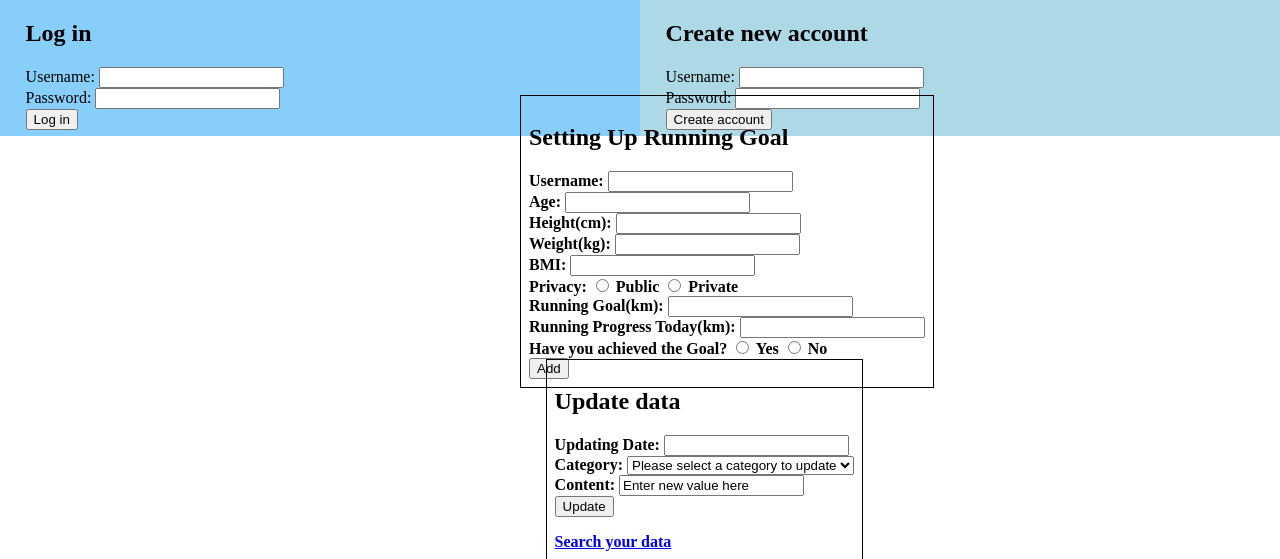
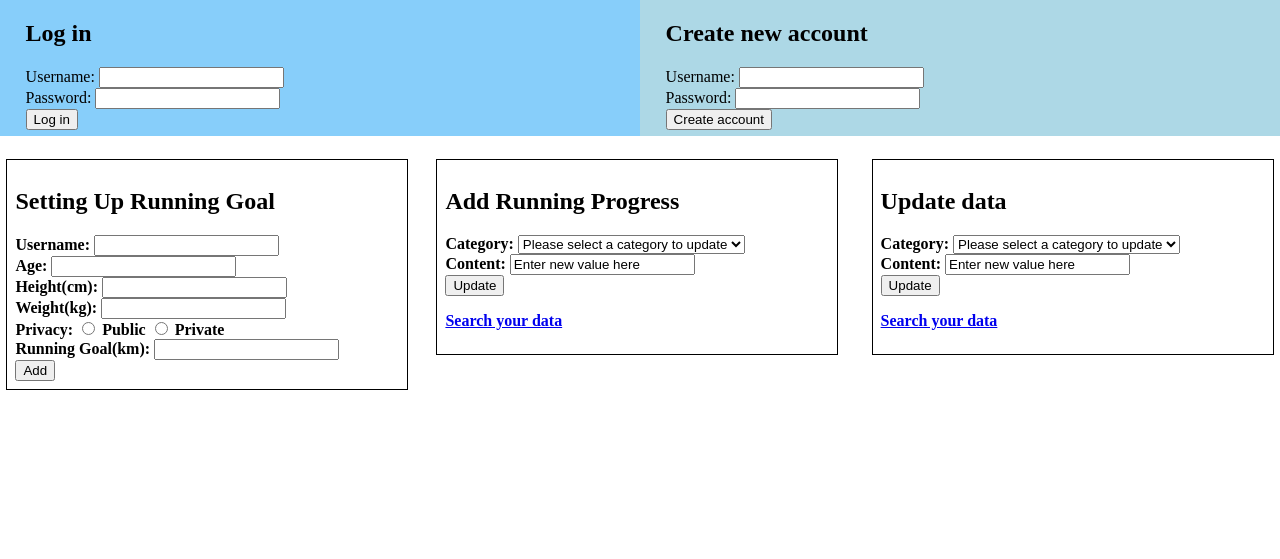
Before and after one commit to sb3958/cs375, a website: page public_html/index.html in a window 1280 px wide. Shown: the part 241-800 px from the top of the page. Drawn offline with Linux system fonts and the light colour scheme.

Commit message:
update index.html for adding progress

```diff
--- a/public_html/index.html
+++ b/public_html/index.html
@@ -31,18 +31,27 @@
             padding-left: 2%;
             padding-bottom: 0.5%;
         }
-        .data-div {
+        .data-field{
+            width: 30%;
             position: fixed;
-            top: 42%;
-            margin-left: 40%;
+            top: 50%;
+        }
+        .goal {
+            left: 0;
+            margin-left: 0.5%;
             border: 1px solid black;
             padding: 0.5rem;
             font-weight: bold;
         }
-        .update-div {
-            position: fixed;
-            top: 75%;
-            margin-left: 42%;
+        .update {
+            right: 0;
+            margin-right: 0.5%;
+            border: 1px solid black;
+            padding: 0.5rem;
+            font-weight: bold;
+        }
+        .progress {
+            right: 34.5%;
             border: 1px solid black;
             padding: 0.5rem;
             font-weight: bold;
@@ -92,7 +101,7 @@
     <button id="create-button">Create account</button>
 </div>
 
-<div class="data-div">
+<div class="data-field goal">
     <h2>Setting Up Running Goal</h2>
     <div>
         <div>
@@ -112,10 +121,6 @@
             <input id="weight" type="number" value="">
         </div>
         <div>
-            <label for="bmi">BMI:</label>
-            <input id="bmi" type="number" value="">
-        </div>
-        <div>
             <label>Privacy:</label>
             <input type="radio" name="privacy" value="yes">
             <label>Public</label>
@@ -126,28 +131,13 @@
             <label for="running-goal">Running Goal(km):</label>
             <input id="running-goal" type="number" value="">
         </div>
-        <div>
-            <label for="running-progess">Running Progress Today(km):</label>
-            <input id="running-progess" type="number" value="">
-        </div>
-        <div>
-            <label>Have you achieved the Goal?</label>
-            <input type="radio" name="achieved-goal" value="yes">
-            <label>Yes</label>
-            <input type="radio" name="achieved-goal" value="no">
-            <label>No</label>
-        </div>
     </div>
     <button id="add-button">Add</button>
 </div>
 
-<div class="update-div">
-    <h2>Update data</h2>
+<div class="data-field progress">
+    <h2>Add Running Progress</h2>
     <div>
-        <div>
-            <label for="update-date">Updating Date:</label>
-            <input id="update-date" type="text" name="update-date">
-        </div>
         <div>
             <label for="category">Category:</label>
             <select id="category" name="category">
@@ -166,6 +156,29 @@
             <input id="update-data" type="text" value="Enter new value here">
         </div>
     </div>
+    <button id="add-progress-button">Update</button>
+    <p><a href="search.html">Search your data</a></p>
+</div>
+
+<div class="data-field update">
+    <h2>Update data</h2>
+    <div>
+        <div>
+            <label for="category">Category:</label>
+            <select id="category" name="category">
+                <option value="">Please select a category to update</option>
+                <option value="age">Age</option>
+                <option value="height">Height</option>
+                <option value="weight">Weight</option>
+                <option value="privacy">Privacy</option>
+                <option value="goal">Running Goal</option>
+            </select>
+        </div>
+        <div>
+            <label for="update-data">Content:</label>
+            <input id="update-data" type="text" value="Enter new value here">
+        </div>
+    </div>
     <button id="update-button">Update</button>
     <p><a href="search.html">Search your data</a></p>
 </div>
```
